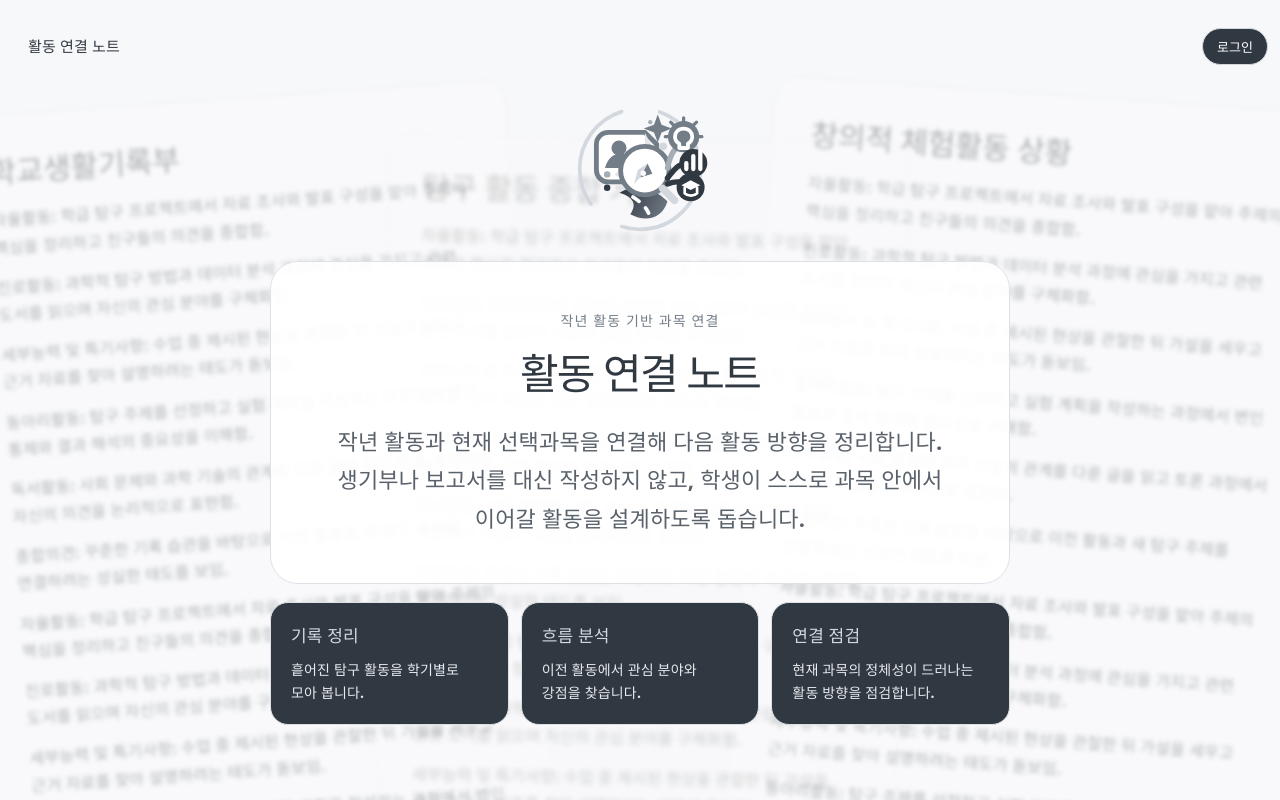
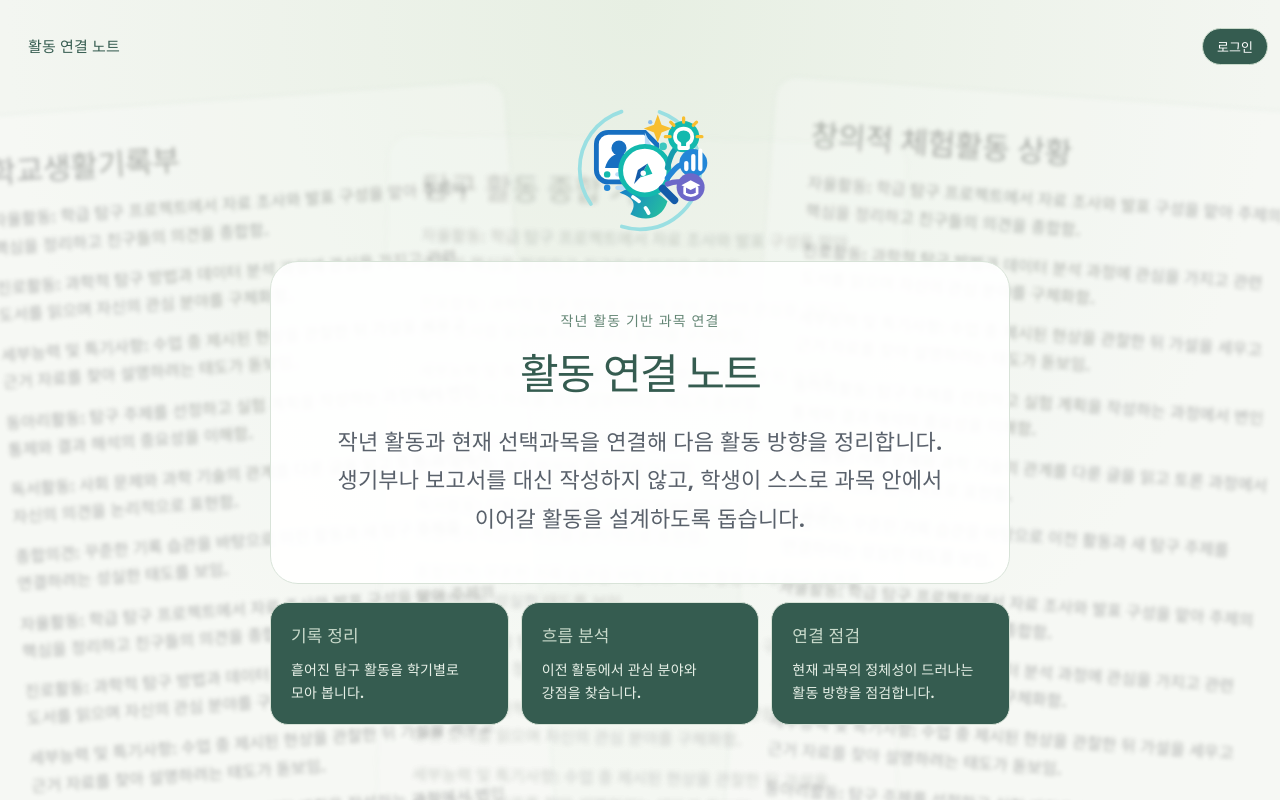
Before and after one commit to lcs091009/Gothic, a React (Vite) app in the folder student-research-platfrom/: page / in a window 1280 px wide. Built offline with nearby package versions, Linux system fonts and the light colour scheme; no server answers.

Commit message:
Restore colorful logo and moving backgrounds with soft sage accents

```diff
--- a/student-research-platfrom/src/App.jsx
+++ b/student-research-platfrom/src/App.jsx
@@ -170,7 +170,7 @@ async function handleDeleteResearchRecord(recordId) {
   if (!session) return <HomePage signInWithGoogle={signInWithGoogle} message={message} />;
 
   return (
-    <main ref={pageRef} className={`dashboard-page neutral-dashboard ${profile?.role === "student" ? "student-dashboard" : ""}`} style={styles.page}>
+    <main ref={pageRef} className={`dashboard-page neutral-dashboard ${profile?.role === "student" ? "student-dashboard" : profile?.role === "teacher" ? "teacher-dashboard" : ""}`} style={styles.page}>
       <section className="dashboard-card" style={styles.card}>
         {profile?.role === "student" ? (
           <header className="student-header">
--- a/student-research-platfrom/src/components/StudentDirectory.css
+++ b/student-research-platfrom/src/components/StudentDirectory.css
@@ -1,6 +1,6 @@
-.student-directory{margin:24px 0;padding:22px;background:#f7f8fa;border:1px solid #e3e5e8;border-radius:18px;color:#59616b}
-.directory-heading{display:flex;justify-content:space-between;align-items:flex-start;gap:16px;flex-wrap:wrap}.directory-heading h3{margin:0;color:#454d57;font-size:22px}.directory-heading p{line-height:1.7;margin:8px 0}
-.student-directory button,.student-detail-dialog button{border:1px solid #d3d8de;border-radius:10px;background:white;padding:10px 14px;color:#454d57;cursor:pointer;font:inherit;font-weight:700}.student-directory button:disabled{opacity:.5;cursor:default}
+.student-directory{margin:24px 0;padding:22px;background:#f3f6f1;border:1px solid #d8e3d8;border-radius:18px;color:#59616b}
+.directory-heading{display:flex;justify-content:space-between;align-items:flex-start;gap:16px;flex-wrap:wrap}.directory-heading h3{margin:0;color:#355c50;font-size:22px}.directory-heading p{line-height:1.7;margin:8px 0}
+.student-directory button,.student-detail-dialog button{border:1px solid #d3d8de;border-radius:10px;background:white;padding:10px 14px;color:#355c50;cursor:pointer;font:inherit;font-weight:700}.student-directory button:disabled{opacity:.5;cursor:default}
 .student-filters{display:grid;grid-template-columns:repeat(auto-fit,minmax(130px,1fr));gap:14px;align-items:end;margin:20px 0}.student-filters label{display:flex;flex-direction:column;gap:8px;font-weight:700}.student-filters input,.student-filters select{min-width:0;padding:11px;border:1px solid #d3d8de;border-radius:10px;background:white;font:inherit;color:#59616b}
-.student-card-grid{display:grid;grid-template-columns:repeat(auto-fit,minmax(min(220px,100%),1fr));gap:14px}.student-directory .student-summary-card{display:flex;flex-direction:column;gap:10px;text-align:left;padding:20px;border-radius:16px;box-shadow:0 6px 20px #30384109;transition:background .15s}.student-summary-card:hover{background:#eef0f3}.student-summary-card strong{font-size:18px}.student-summary-card small{color:#64748b}.student-card-action{font-size:13px;margin-top:4px}
-.student-pagination{display:flex;justify-content:center;gap:18px;align-items:center;margin-top:22px}.student-detail-dialog{width:min(800px,calc(100vw - 48px));max-height:80vh;box-sizing:border-box;border:1px solid #e3e5e8;border-radius:20px;padding:26px;color:#59616b;overflow:auto}.student-detail-dialog::backdrop{background:#0f172a88}.student-info{display:grid;grid-template-columns:repeat(auto-fit,minmax(180px,1fr));gap:14px}.student-info div{padding:14px;background:#f7f8fa;border-radius:12px}.student-info dt{font-weight:700}.student-info dd{margin:8px 0 0;overflow-wrap:anywhere}.student-record{padding:16px;border:1px solid #e3e5e8;border-radius:12px;margin:12px 0}.student-record h5{font-size:16px;margin:10px 0}.student-record-content{white-space:pre-wrap;overflow-wrap:anywhere;line-height:1.8}.student-record small{display:block;color:#64748b}.student-record a{display:block;margin:8px 0;color:#454d57}.student-directory :focus-visible,.student-detail-dialog :focus-visible{outline:3px solid #858f9a;outline-offset:3px}
+.student-card-grid{display:grid;grid-template-columns:repeat(auto-fit,minmax(min(220px,100%),1fr));gap:14px}.student-directory .student-summary-card{display:flex;flex-direction:column;gap:10px;text-align:left;padding:20px;border-radius:16px;box-shadow:0 6px 20px #30384109;transition:background .15s}.student-summary-card:hover{background:#e8f0e7}.student-summary-card strong{font-size:18px}.student-summary-card small{color:#64748b}.student-card-action{font-size:13px;margin-top:4px}
+.student-pagination{display:flex;justify-content:center;gap:18px;align-items:center;margin-top:22px}.student-detail-dialog{width:min(800px,calc(100vw - 48px));max-height:80vh;box-sizing:border-box;border:1px solid #d8e3d8;border-radius:20px;padding:26px;color:#59616b;overflow:auto}.student-detail-dialog::backdrop{background:#0f172a88}.student-info{display:grid;grid-template-columns:repeat(auto-fit,minmax(180px,1fr));gap:14px}.student-info div{padding:14px;background:#f3f6f1;border-radius:12px}.student-info dt{font-weight:700}.student-info dd{margin:8px 0 0;overflow-wrap:anywhere}.student-record{padding:16px;border:1px solid #d8e3d8;border-radius:12px;margin:12px 0}.student-record h5{font-size:16px;margin:10px 0}.student-record-content{white-space:pre-wrap;overflow-wrap:anywhere;line-height:1.8}.student-record small{display:block;color:#64748b}.student-record a{display:block;margin:8px 0;color:#355c50}.student-directory :focus-visible,.student-detail-dialog :focus-visible{outline:3px solid #858f9a;outline-offset:3px}
--- a/student-research-platfrom/src/components/TeacherPage.jsx
+++ b/student-research-platfrom/src/components/TeacherPage.jsx
@@ -436,7 +436,7 @@ const styles = {
   },
   kicker: {
     margin: "0 0 6px",
-    color: "#737d88",
+    color: "#648675",
     fontSize: "13px",
     fontWeight: 900,
     letterSpacing: "0.08em",
@@ -446,13 +446,13 @@ const styles = {
     marginTop: 0,
     marginBottom: 0,
     fontSize: "24px",
-    color: "#303841",
+    color: "#355c50",
     fontWeight: 900,
   },
   subTitle: {
     marginTop: 0,
     marginBottom: 0,
-    color: "#303841",
+    color: "#355c50",
     fontSize: "20px",
     fontWeight: 900,
   },
@@ -480,7 +480,7 @@ const styles = {
     border: "1px solid #dde1e6",
     borderRadius: "16px",
     padding: "18px",
-    backgroundColor: "#f7f8fa",
+    backgroundColor: "#f3f6f1",
     boxShadow: "none",
   },
   noticeTitle: {
@@ -528,7 +528,7 @@ const styles = {
     transition: "0.18s ease",
   },
   matchBox: {
-    border: "1px solid #e3e5e8",
+    border: "1px solid #d8e3d8",
     borderRadius: "16px",
     padding: "16px",
     backgroundColor: "white",
@@ -540,7 +540,7 @@ const styles = {
   },
   matchBoxReview: {
     borderColor: "#d3d8de",
-    backgroundColor: "#f7f8fa",
+    backgroundColor: "#f3f6f1",
   },
   matchHeader: {
     display: "flex",
@@ -552,7 +552,7 @@ const styles = {
   matchTitle: {
     marginTop: 0,
     marginBottom: 0,
-    color: "#303841",
+    color: "#355c50",
   },
   statusPill: {
     borderRadius: "999px",
@@ -561,7 +561,7 @@ const styles = {
     fontWeight: 900,
   },
   statusPillOk: {
-    backgroundColor: "#e7eaee",
+    backgroundColor: "#e1ebdf",
     color: "#454d57",
   },
   statusPillReview: {
@@ -572,7 +572,7 @@ const styles = {
     border: "none",
     borderRadius: "14px",
     padding: "16px 20px",
-    backgroundColor: "#303841",
+    backgroundColor: "#355c50",
     color: "white",
     fontWeight: 900,
     fontSize: "15px",
@@ -583,7 +583,7 @@ const styles = {
     borderRadius: "999px",
     padding: "11px 14px",
     backgroundColor: "rgba(255, 255, 255, 0.86)",
-    color: "#303841",
+    color: "#355c50",
     fontWeight: 900,
     cursor: "pointer",
     fontSize: "13px",
@@ -591,7 +591,7 @@ const styles = {
   },
   message: {
     marginTop: "4px",
-    color: "#303841",
+    color: "#355c50",
     fontWeight: 900,
     whiteSpace: "pre-wrap",
   },
@@ -608,7 +608,7 @@ const styles = {
   countBadge: {
     borderRadius: "999px",
     padding: "5px 10px",
-    backgroundColor: "#eef0f3",
+    backgroundColor: "#e8f0e7",
     color: "#59616b",
     fontSize: "13px",
     fontWeight: 900,
@@ -623,7 +623,7 @@ const styles = {
     border: "1px dashed #d3d8de",
     borderRadius: "16px",
     padding: "18px",
-    backgroundColor: "#f7f8fa",
+    backgroundColor: "#f3f6f1",
   },
   list: {
     display: "flex",
@@ -651,7 +651,7 @@ const styles = {
     fontWeight: 800,
   },
   matchedBadge: {
-    backgroundColor: "#e7eaee",
+    backgroundColor: "#e1ebdf",
     color: "#454d57",
   },
   reviewBadge: {
@@ -661,7 +661,7 @@ const styles = {
   cardTitle: {
     marginBottom: 0,
     fontSize: "17px",
-    color: "#303841",
+    color: "#355c50",
     fontWeight: 900,
   },
   cardDescription: {
@@ -674,7 +674,7 @@ const styles = {
   link: {
     display: "inline-block",
     marginTop: "10px",
-    color: "#303841",
+    color: "#355c50",
     fontWeight: 900,
     textDecoration: "none",
   },
--- a/student-research-platfrom/src/styles/appStyles.js
+++ b/student-research-platfrom/src/styles/appStyles.js
@@ -1,7 +1,7 @@
 const styles = {
   landingPage: {
     minHeight: "100vh",
-    backgroundColor: "#f7f8fa",
+    backgroundColor: "#f3f6f1",
     padding: "28px",
     boxSizing: "border-box",
     fontFamily:
@@ -25,13 +25,13 @@ const styles = {
     margin: 0,
     fontSize: "15px",
     fontWeight: 800,
-    color: "#303841",
+    color: "#355c50",
   },
   loginButton: {
-    border: "1px solid #d3d8de",
+    border: "1px solid #c9dacb",
     borderRadius: "999px",
     padding: "8px 14px",
-    backgroundColor: "#303841",
+    backgroundColor: "#355c50",
     color: "white",
     fontSize: "13px",
     fontWeight: 800,
@@ -93,7 +93,7 @@ const styles = {
     padding: "46px",
     borderRadius: "28px",
     backgroundColor: "rgba(255, 255, 255, 0.92)",
-    border: "1px solid #dde1e6",
+    border: "1px solid #d8e3d8",
     boxShadow: "none",
     textAlign: "center",
   },
@@ -114,21 +114,21 @@ const styles = {
     minHeight: "118px",
     borderRadius: "18px",
     padding: "20px",
-    backgroundColor: "#303841",
-    border: "1px solid #dde1e6",
+    backgroundColor: "#355c50",
+    border: "1px solid #d8e3d8",
     boxShadow: "none",
     boxSizing: "border-box",
   },
   landingFeatureTitle: {
     display: "block",
     marginBottom: "10px",
-    color: "#d3d8de",
+    color: "#c9dacb",
     fontSize: "17px",
     fontWeight: 900,
   },
   landingFeatureText: {
     display: "block",
-    color: "#e7eaee",
+    color: "#e8f1e8",
     fontSize: "14px",
     lineHeight: 1.6,
     fontWeight: 700,
@@ -136,7 +136,7 @@ const styles = {
   },
   kicker: {
     margin: "0 0 14px",
-    color: "#737d88",
+    color: "#648675",
     fontSize: "14px",
     fontWeight: 900,
     letterSpacing: "0.08em",
@@ -144,7 +144,7 @@ const styles = {
   },
   heroTitle: {
     margin: 0,
-    color: "#303841",
+    color: "#355c50",
     fontSize: "42px",
     lineHeight: 1.18,
     fontWeight: 900,
--- a/student-research-platfrom/src/styles/neutralTheme.css
+++ b/student-research-platfrom/src/styles/neutralTheme.css
@@ -17,6 +17,18 @@
 .neutral-dashboard .teacher-match-box::after { display: none; }
 .neutral-landing .floating-record { border-color: #dde1e6 !important; box-shadow: none !important; }
 .neutral-landing .animated-button:active:not(:disabled) { transform: scale(.98); }
+.neutral-landing { background: radial-gradient(ellipse at top, #e7efe3, transparent 70%), #f3f6f1 !important; }
+.neutral-landing .floating-record { border-color: #c9dacb !important; }
+.teacher-dashboard { background: #f3f6f1 !important; }
+.teacher-dashboard::before, .teacher-dashboard::after { display: block; }
+.teacher-dashboard::before { background: #bfd2b966; }
+.teacher-dashboard::after { background: #d8dbc066; }
+.teacher-dashboard > .dashboard-card { border-color: #d8e3d8 !important; }
+.teacher-dashboard .teacher-link:hover { color: #355c50 !important; }
+.teacher-dashboard .animated-button:focus-visible, .neutral-landing button:focus-visible { outline-color: #648675; }
+@media (prefers-reduced-motion: reduce) {
+  .teacher-dashboard::before, .teacher-dashboard::after, .neutral-landing .floating-record { animation: none; }
+}
 @media (max-width: 640px) {
   .neutral-dashboard { padding: 16px 12px !important; }
   .neutral-dashboard > .dashboard-card { padding: 22px 18px !important; }
```
Also changed, not shown: student-research-platfrom/public/research-logo.svg.
